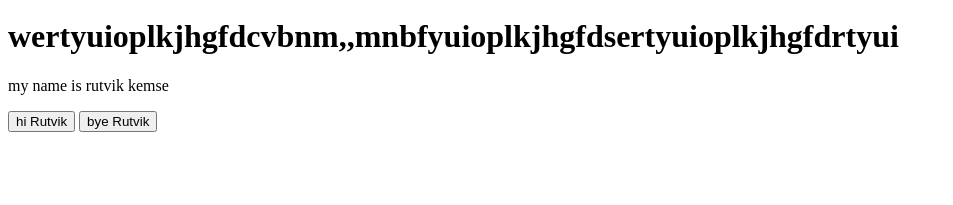
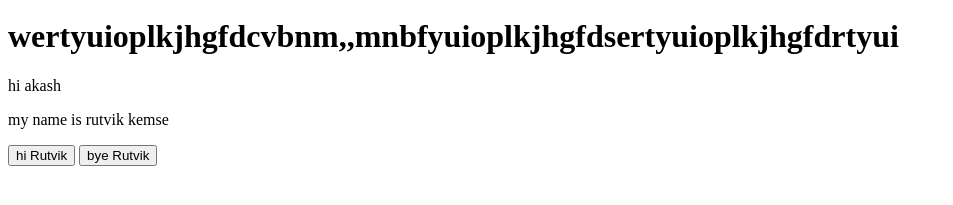
Before and after one commit to Rutvikkemse/myfirst, a plain HTML site: page index.html in a window 1280 px wide. Shown: the part 33-238 px from the top of the page, without its empty margins (0-953 px from the left). Drawn offline with Linux system fonts and the light colour scheme.

Commit message:
paragraph inserted

```diff
--- a/index.html
+++ b/index.html
@@ -10,6 +10,7 @@
     <button onclick="document.getElementById('myImage').src='pic_bulboff.gif'">Turn off the light</button>
 <img id="myImage" src="pic_bulboff.gif" style="width:100px">
 <h1>wertyuioplkjhgfdcvbnm,,mnbfyuioplkjhgfdsertyuioplkjhgfdrtyui</h1>
+<p>hi akash</p>
 
 
 <!---onclick event-->
```
